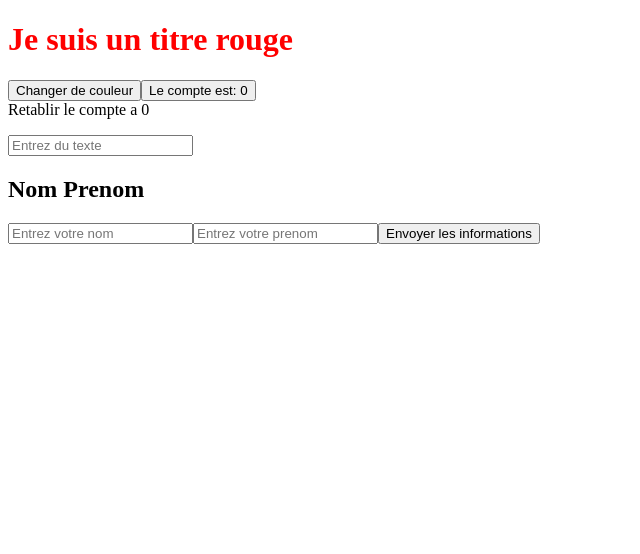
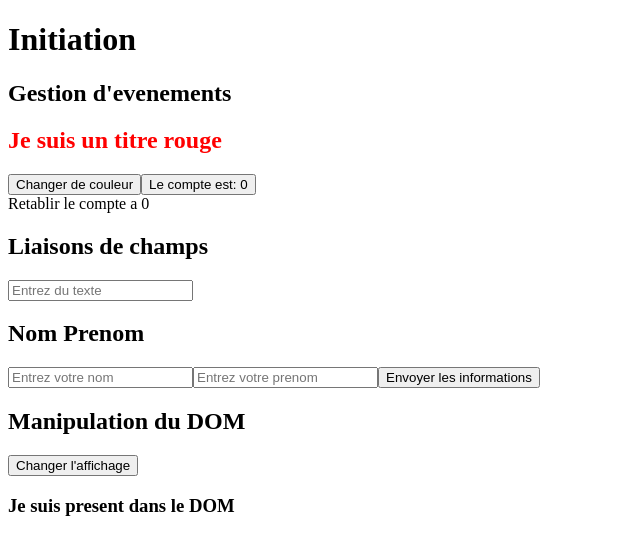
Before and after one commit to BlizzFir3/PEO-Front-End, a Vue app in the folder Vue.js/first-project/: page / in a window 1280 px wide. Shown: the top 554 px of the page, without its empty margins (0-640 px from the left). Built offline with nearby package versions, Linux system fonts and the light colour scheme.

Commit message:
Feat: v-if et v-else

```diff
--- a/Vue.js/first-project/src/App.vue
+++ b/Vue.js/first-project/src/App.vue
@@ -1,12 +1,15 @@
 <template>
-    <h1 :class="etat ? 'rouge' : 'bleu'">
+	<h1>Initiation</h1>
+	<h2>Gestion d'evenements</h2>
+    <h2 :class="etat ? 'rouge' : 'bleu'">
         Je suis un titre {{ etat ? "rouge" : "bleu" }}
-    </h1>
+    </h2>
     <button @click="etat = !etat">Changer de couleur</button>
     <button v-on:click="increment">Le compte est: {{ compte }}</button>
     <div @click="resetCompte" style="cursor: pointer">
         Retablir le compte a 0
     </div>
+	<h2>Liaisons de champs</h2>
     <p>{{ text }}</p>
     <input v-model="text" :placeholder="placeholder" />
     <h2>Nom Prenom</h2>
@@ -15,6 +18,10 @@
     <button @click="console.log(info.nom, info.prenom)">
         Envoyer les informations
     </button>
+	<h2>Manipulation du DOM</h2>
+	<button @click="affichage = !affichage">Changer l'affichage</button>
+	<h3 v-if="affichage">Je suis present dans le DOM</h3>
+	<h3 v-else>Je suis l'autre qui apparait a sa place</h3>
 </template>
 
 <script setup>
@@ -24,6 +31,7 @@ const compte = ref(0);
 const etat = ref(true);
 const text = ref("");
 const placeholder = ref("Entrez du texte");
+const affichage = ref(true);
 
 const info = reactive({
     npm: "",
```
